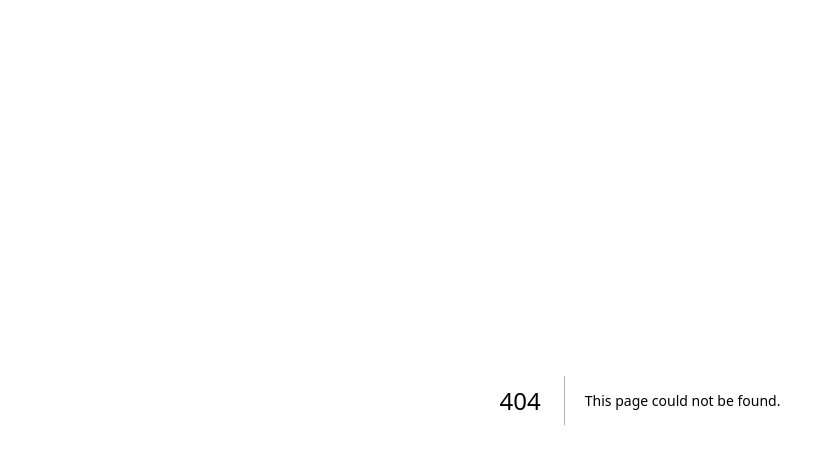
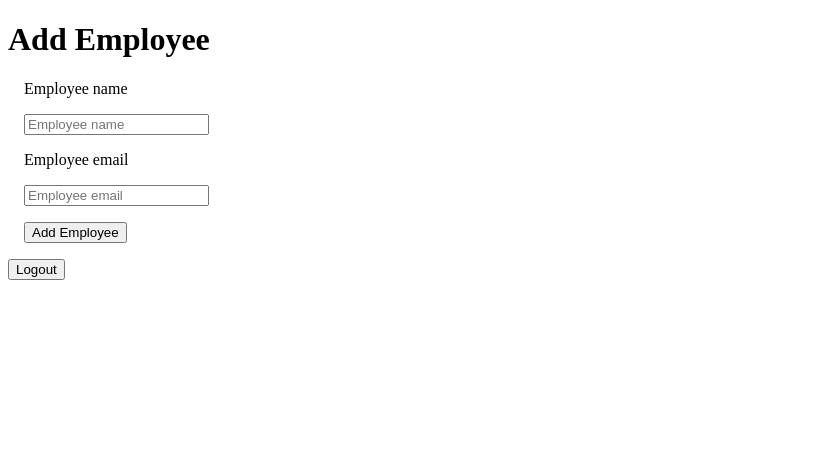
Before and after one commit to thenullfirm/mandilas-vms-ui, a Next.js app: page /dashboard/employee in a window 1280 px wide. Before the commit this address had no page. Shown: the top 464 px of the page, without its empty margins (0-835 px from the left). Built offline with nearby package versions, Linux system fonts and the light colour scheme; no server answers.

Commit message:
Completed employee creation form

```diff
--- /dev/null
+++ b/pages/dashboard/employee.js
@@ -0,0 +1,63 @@
+import React, { useState, useEffect } from 'react';
+import getAdmin from '@/config/getAdmin';
+import logout from '@/config/logout';
+import serverUrl from '@/config/serverUrl';
+import { useRouter } from 'next/navigation';
+import FormFieldInput from '@/components/FormField/FormFieldInput';
+import Submit from '@/components/FormField/Submit';
+
+export default function Dashboard() {
+  const [formData, setFormData] = useState({});
+  const [feedback, setFeedback] = useState({});
+
+  const { push } = useRouter();
+
+  const loginRedirect = (info) => {
+    if (!info.loggedIn) {
+      push('/login');
+    }
+  };
+
+  useEffect(() => {
+    getAdmin(loginRedirect);
+  }, []);
+
+  const handleSubmit = async (event) => {
+    const formInfo = event.target;
+
+    let employeeForm = {};
+
+    employeeForm['employeeName'] = formInfo.employeeName.value;
+    employeeForm['employeeEmail'] = formInfo.employeeEmail.value;
+
+    try {
+      const response = await fetch(`${serverUrl}/employees`, {
+        method: 'POST',
+        headers: {
+          'Content-Type': 'application/json',
+        },
+        body: JSON.stringify(employeeForm),
+      });
+      const responseData = await response.json();
+    } catch (error) {
+      console.error('Error posting data:', error);
+    }
+
+    event.preventDefault();
+    formInfo.reset();
+  };
+
+  return (
+    <div>
+      <h1>Add Employee</h1>
+      <div>
+        <form onSubmit={handleSubmit}>
+          <FormFieldInput type="text" id="employeeName" label="Employee name" />
+          <FormFieldInput type="text" id="employeeEmail" label="Employee email" />
+          <Submit title="Add Employee" />
+        </form>
+      </div>
+      <button onClick={() => logout(loginRedirect)}>Logout</button>
+    </div>
+  );
+}
```
